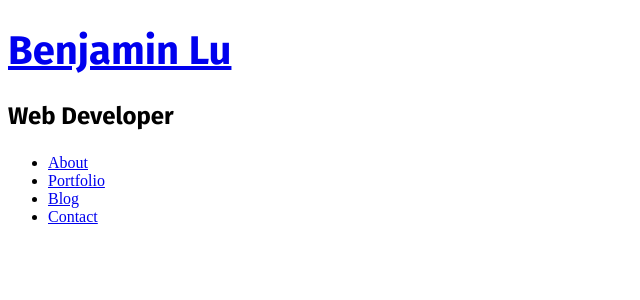
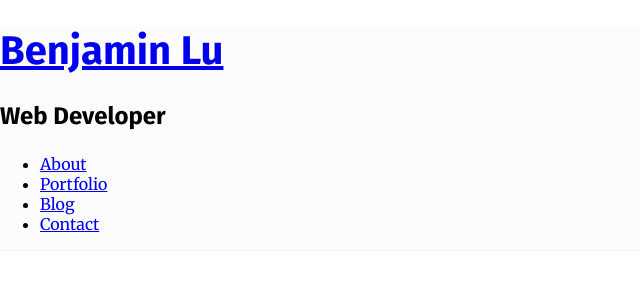
Before and after one commit to benlumia007/benlumia007.github.io, a Jekyll site: the page built from index.md, in a window 1280 px wide. Shown: the top 300 px of the page, without its empty margins (0-640 px from the left). Built offline with Jekyll 4.4.1, drawn with Linux system fonts in a browser that asks for light colours.

Commit message:
add site-header layout

```diff
--- a/assets/css/screen.css
+++ b/assets/css/screen.css
@@ -1,3 +1,9 @@
+body {
+  font-family: "Merriweather", serif;
+  font-family: var(--font-family-primary, "Merriweather", serif);
+  margin: 0;
+}
+
 h1 {
   display: block;
   font-family: "Fira Sans", serif;
@@ -51,3 +57,8 @@
   font-weight: 700;
   margin: 2.33em 0;
 }
+
+.site-header {
+  background: #fcfcfc;
+  border-bottom: 0.063em solid #f3f3f3;
+}
--- a/assets/mix-manifest.json
+++ b/assets/mix-manifest.json
@@ -1,3 +1,3 @@
 {
-    "/css/screen.css": "/css/screen.css?id=7845e65af8d588abff38"
+    "/css/screen.css": "/css/screen.css?id=6285877ee89474731668"
 }
```
